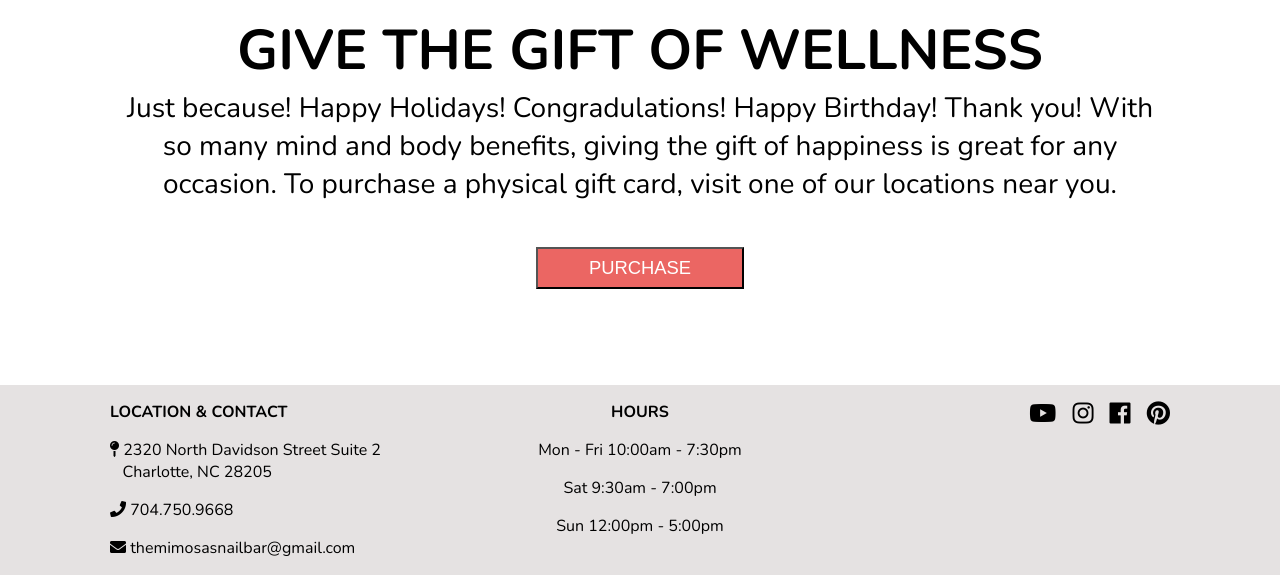
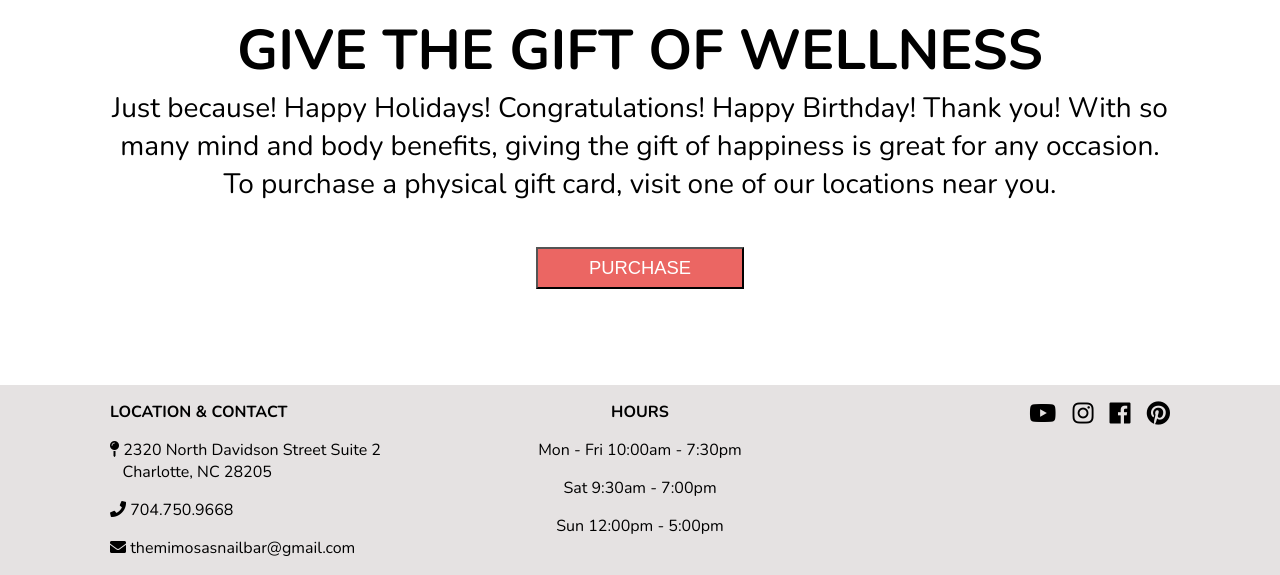
Before and after one commit to mimosasnailbar/mimosas, a Jekyll site: the page built from giftcard.html, in a window 1280 px wide and 900 px high, scrolled down 698 px, cut to the strip 325-900 px from the top of the window. Built offline with Jekyll 4.4.1, drawn with Linux system fonts in a browser that asks for light colours; nearby versions of some CDN libraries.

Commit message:
Updated 'giftcard.html' via CloudCannon

```diff
--- a/giftcard.html
+++ b/giftcard.html
@@ -4,14 +4,13 @@ layout: default
 
 <section class="wrapper-two home__main giftcard">
 	<div class="giftcard__image"></div>
-	<h1 class="editable">GIVE THE GIFT OF WELLNESS</h1>
+	<h1 class="editable">
+		GIVE THE GIFT OF WELLNESS
+	</h1>
 	<p class="editable">
-		Just because! Happy Holidays! Congradulations! Happy Birthday! Thank you!
-		With so many mind and body benefits, giving the gift of happiness is great
-		for any occasion. To purchase a physical gift card, visit one of our
-		locations near you.
+		Just because! Happy Holidays! Congratulations! Happy Birthday! Thank you! With so many mind and body benefits, giving the gift of happiness is great for any occasion. To purchase a physical gift card, visit one of our locations near you.
 	</p>
 	<div class="vagaro">
-		<a class="editable" target="_blank" href="https://www.vagaro.com/mimosasnailbar/gift-certificates"><button class="vagaro_button editable">PURCHASE</button></a>
+		<a class="editable" target="_blank" href="https://www.vagaro.com/mimosasnailbar/gift-certificates"><button class="vagaro_button">PURCHASE</button></a>
 	</div>
 </section>
```
